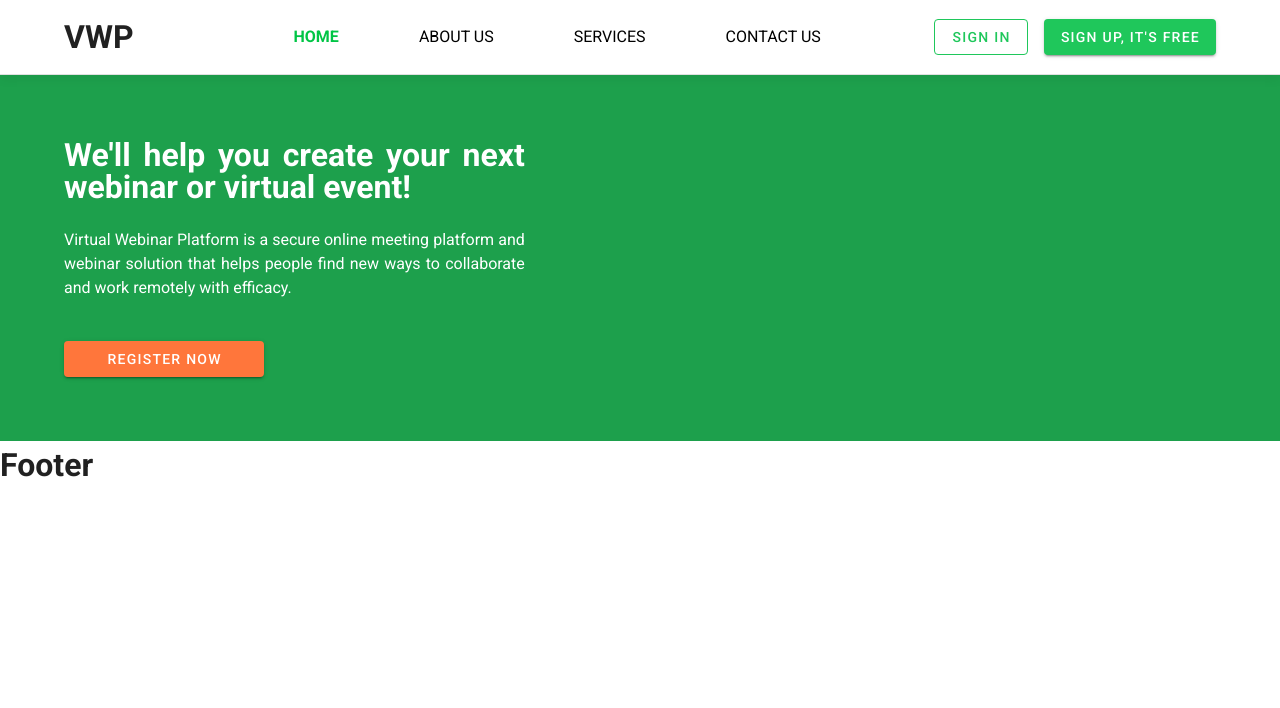
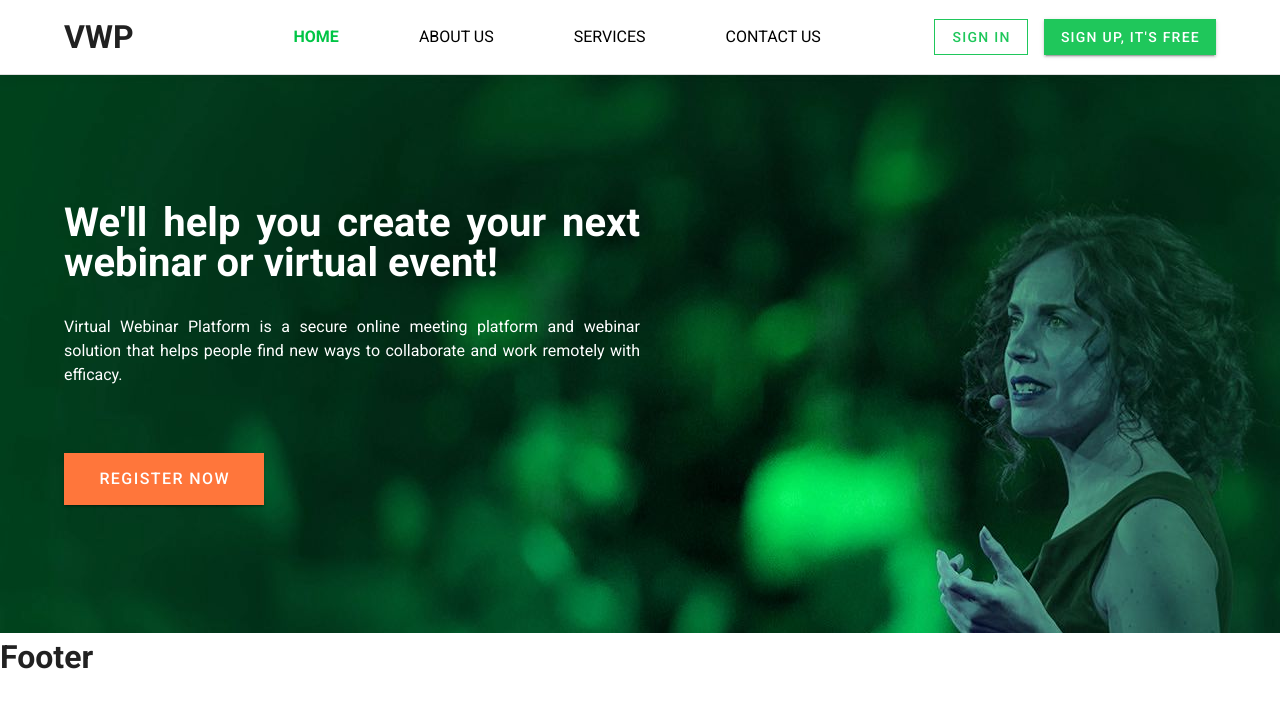
Before and after one commit to pauljor1499/vue2-vwp-v1, a Vue app: page / in a window 1280 px wide. Shown: the top 708 px of the page. Built offline with nearby package versions, Linux system fonts and the light colour scheme.

Commit message:
create landing page banner

```diff
--- a/src/components/main/NavBar.vue
+++ b/src/components/main/NavBar.vue
@@ -12,8 +12,8 @@
             </div>
         </div>
         <div class="action-buttons">
-            <v-btn outlined color="#1FC75B" to="login"> Sign In </v-btn>
-            <v-btn color="#1FC75B" dark to="register"> Sign Up, It's Free </v-btn>
+            <v-btn class="rounded-0" outlined color="#1FC75B" to="login"> Sign In </v-btn>
+            <v-btn class="rounded-0" color="#1FC75B" dark to="register"> Sign Up, It's Free </v-btn>
         </div>
     </div>
 </template>
--- a/src/components/main/landing_page/Section1.vue
+++ b/src/components/main/landing_page/Section1.vue
@@ -1,23 +1,24 @@
 <template>
     <div class="section1-page">
         <div class="left-section">
-            <h1 class="title-banner">We'll help you create your next webinar or virtual event!</h1>
-            <p>
-                Virtual Webinar Platform is a secure online meeting platform and webinar solution that helps people find new ways to collaborate and
-                work remotely with efficacy.
-            </p>
-            <v-btn color="#FF763B" dark width="200"> Register Now </v-btn>
+            <div class="banner-text">
+                <h1 class="title-banner">We'll help you create your next webinar or virtual event!</h1>
+                <p>
+                    Virtual Webinar Platform is a secure online meeting platform and webinar solution that helps people find new ways to collaborate
+                    and work remotely with efficacy.
+                </p>
+            </div>
+            <v-btn class="rounded-0" color="#FF763B" dark width="200" x-large> Register Now </v-btn>
         </div>
-        <div class="right-section">
-            <img src="" alt="" />
-        </div>
+        <div class="right-section"></div>
     </div>
 </template>
 
 <style scoped>
 .section1-page {
     display: flex;
-    background-color: #1da04c;
+    padding: 5% 0;
+    background-image: url("@/assets/landing_page/section1/green-banner.jpg");
 }
 
 .left-section {
@@ -28,14 +29,21 @@
     flex-direction: column;
     text-align: justify;
     text-justify: inter-word;
-    gap: 25px;
+    gap: 50px;
+}
+
+.banner-text {
+    display: flex;
+    flex-direction: column;
+    gap: 2rem;
 }
 
 .title-banner {
+    font-size: 2.5rem;
     line-height: 1;
 }
 
 .right-section {
-    flex: 1.5;
+    flex: 1;
 }
 </style>
```
Also changed, not shown: src/assets/landing_page/section1/green-banner.jpg (added).
